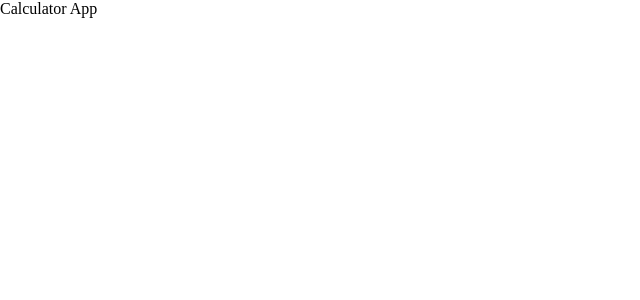
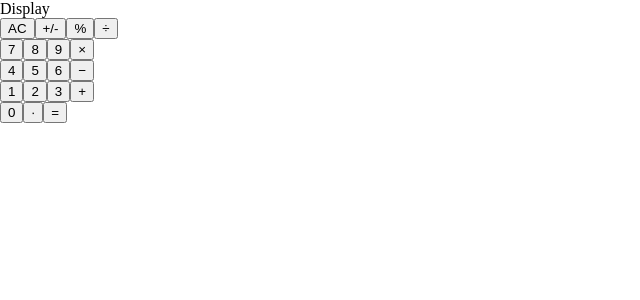
Before and after one commit to PhillipUg/calculator-react, a React (Create React App) app: page / in a window 1280 px wide. Shown: the top 300 px of the page, without its empty margins (0-640 px from the left). Built offline with nearby package versions, Linux system fonts and the light colour scheme.

Commit message:
add components folder and add button, buttonPanel, display and app components

```diff
--- a/src/App.js
+++ /dev/null
@@ -1,11 +0,0 @@
-import React from 'react';
-
-function App() {
-  return (
-    <div className="App">
-      Calculator App
-    </div>
-  );
-}
-
-export default App;
--- /dev/null
+++ b/src/components/App.js
@@ -0,0 +1,14 @@
+import React from 'react';
+import Display from './Display';
+import ButtonPanel from './ButtonPanel';
+
+function App() {
+  return (
+    <div id="root-app">
+      <Display />
+      <ButtonPanel />
+    </div>
+  );
+}
+
+export default App;
--- /dev/null
+++ b/src/components/ButtonPanel.js
@@ -0,0 +1,38 @@
+import React from 'react'
+
+const ButtonPanel = () => {
+  return (
+    <div>
+      <div>
+        <button>AC</button>
+        <button>+/-</button>
+        <button>&#37;</button>
+        <button>&#247;</button>
+      </div>
+      <div>
+        <button>7</button>
+        <button>8</button>
+        <button>9</button>
+        <button>&#215;</button>
+      </div>
+      <div>
+        <button>4</button>
+        <button>5</button>
+        <button>6</button>
+        <button>&#8722;</button>
+      </div>
+      <div>
+        <button>1</button>
+        <button>2</button>
+        <button>3</button>
+        <button>&#43;</button>
+      </div>
+      <div>
+        <button>0</button>
+        <button>&#8729;</button>
+        <button>&#61;</button>
+      </div>
+    </div>
+  )
+}
+export default ButtonPanel;
--- /dev/null
+++ b/src/components/Display.js
@@ -0,0 +1,11 @@
+import React from 'react'
+
+const Display = ({results}) => {
+  return (
+    <div>
+      Display
+    </div>
+  )
+}
+
+export default Display;
--- a/src/index.js
+++ b/src/index.js
@@ -1,7 +1,7 @@
 import React from 'react';
 import ReactDOM from 'react-dom';
 import './index.css';
-import App from './App';
+import App from './components/App';
 
 ReactDOM.render(
   <React.StrictMode>
```
Also changed, not shown: src/components/Button.js (added).
